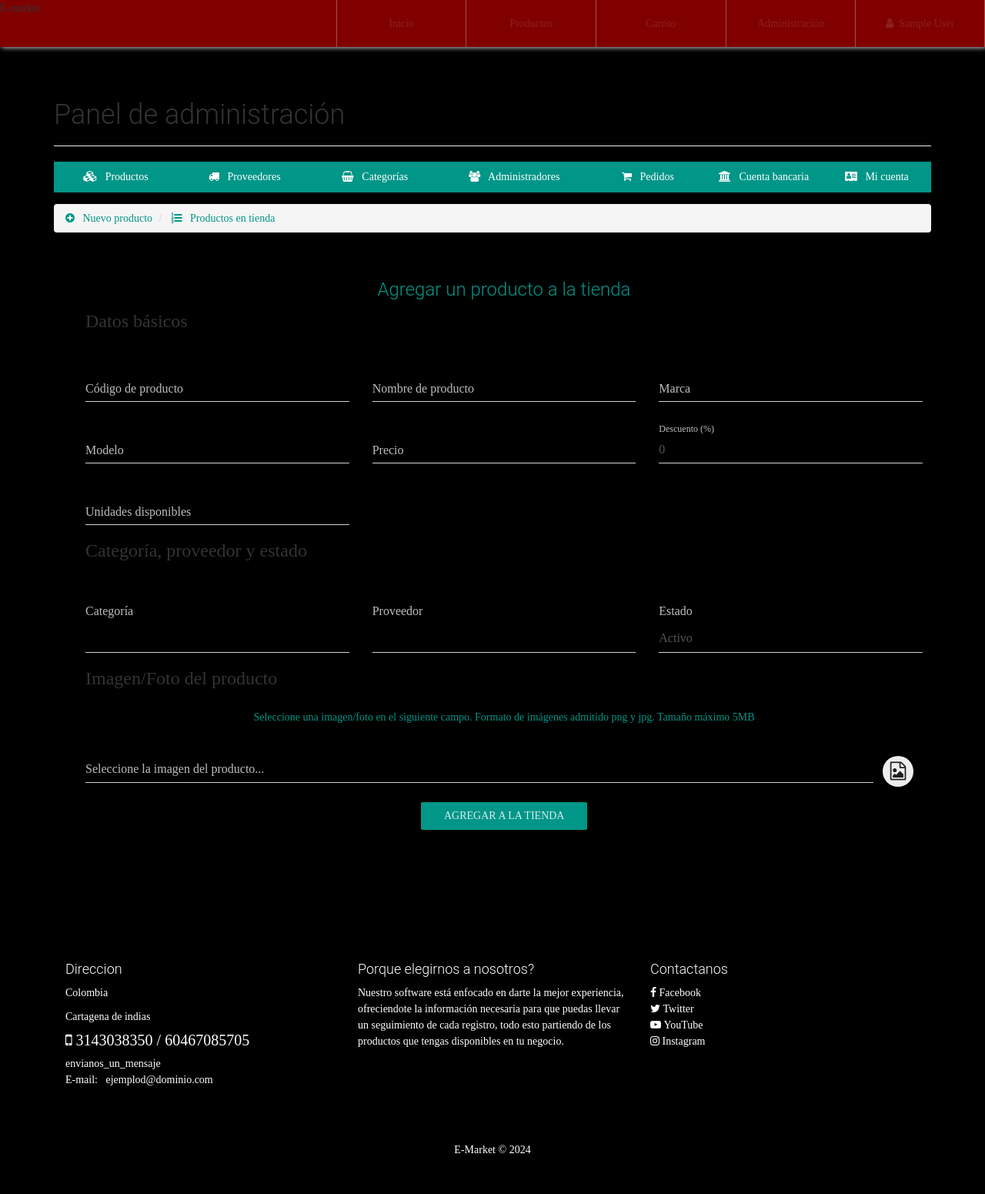
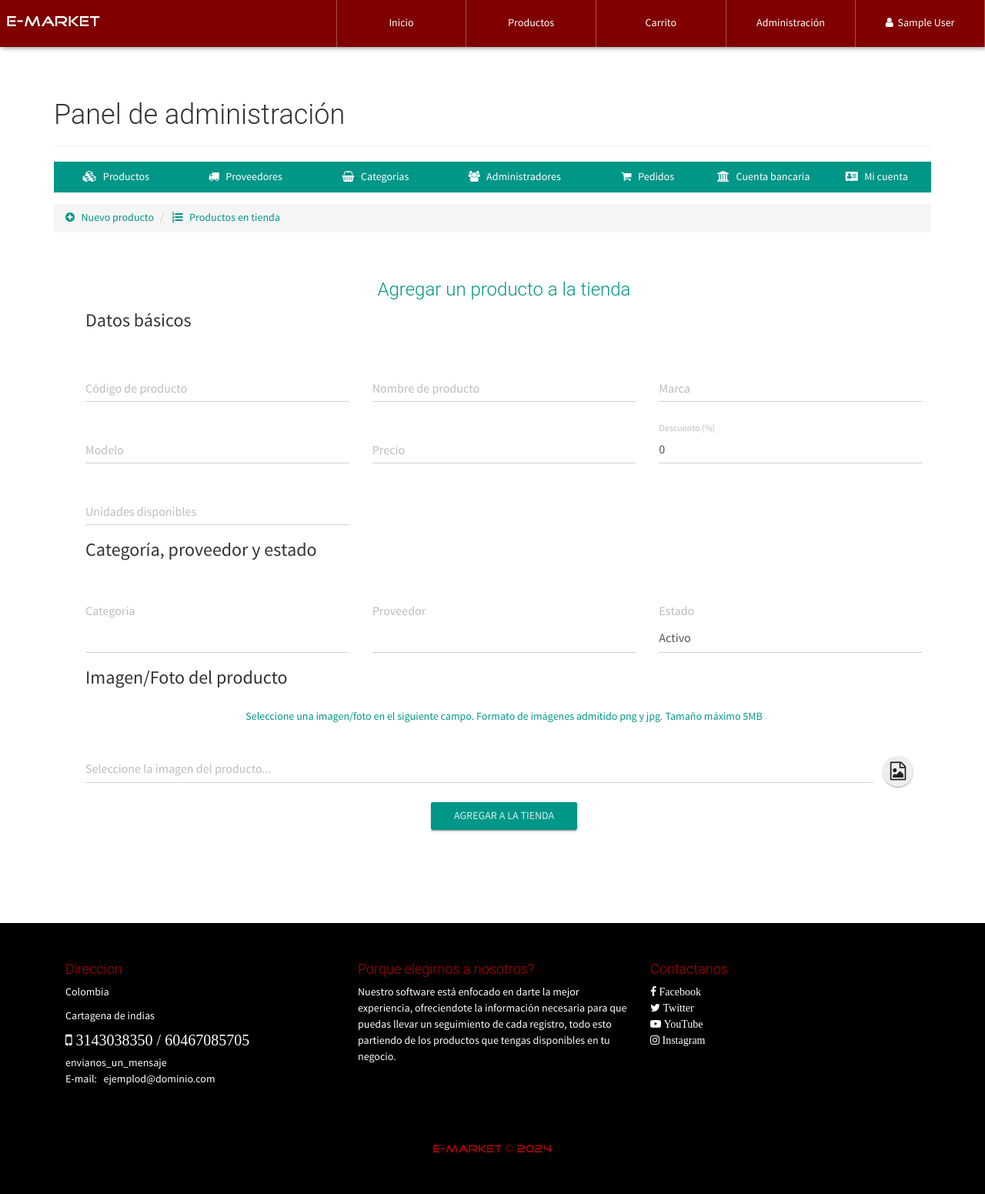
Before and after one commit to OscarCaraballo97/proyecto-d-aula, a PHP site: page /configAdmin.php?view=product in a window 1280 px wide. Shown: the whole page at 77% size. Run offline with PHP 8.4, Linux system fonts and the light colour scheme; the visitor is signed in with stand-in values (Sample User, id 1); data that the repository does not hold is empty.

Commit message:
se cambia de color la interfaz

```diff
--- a/css/style.css
+++ b/css/style.css
@@ -1,18 +1,19 @@
 /* ========================================= General styles ======================================*/
 @font-face {
     font-family: 'FontFamilyLogo';
-    src: url('C:\xampp\htdocs\pda\fonts\fontawesome-webfont.woff2') format('woff2'),
-    url('C:\xampp\htdocs\pda\fonts\fontawesome-webfont.woff') format('woff'),
-    url('C:\xampp\htdocs\pda\fonts\goodtime-webfont.ttf') format('truetype'),
-    url('C:\xampp\htdocs\pda\fonts\sourcesanspro-regular-webfont.svg') format('svg');
+    src: url('../fonts/goodtime-webfont.woff2') format('woff2'),
+         url('../fonts/goodtime-webfont.woff') format('woff'),
+         url('../fonts/goodtime-webfont.ttf') format('truetype'),
+         url('../fonts/goodtime-webfont.svg') format('svg');
+    font-weight: normal;
     font-style: normal;
 }
 @font-face {
     font-family: 'FontFamilySPro';
-    src: url('C:\xampp\htdocs\pda\fonts\fontawesome-webfont.woff2') format('woff2'),
-         url('C:\xampp\htdocs\pda\fonts\fontawesome-webfont.woff') format('woff'),
-         url('C:\xampp\htdocs\pda\fonts\goodtime-webfont.ttf') format('truetype'),
-         url('C:\xampp\htdocs\pda\fonts\sourcesanspro-regular-webfont.svg') format('svg');
+    src: url('../fonts/sourcesanspro-regular-webfont.woff2') format('woff2'),
+         url('../fonts/sourcesanspro-regular-webfont.woff') format('woff'),
+         url('../fonts/sourcesanspro-regular-webfont.ttf') format('truetype'),
+         url('../fonts/sourcesanspro-regular-webfont.svg') format('svg');
     font-weight: normal;
     font-style: normal;
 }
@@ -35,7 +36,7 @@ nav{
     position: fixed;
     top: 0px;
     background-color: #800000;
-    box-shadow: 2px 0px 7px #ffffff;
+    box-shadow: 2px 0px 7px #626262;
 	z-index: 50;
 }
 .contenedor-tabla{
@@ -48,10 +49,10 @@ nav{
 }
 .contenedor-tr > a{
 	text-decoration: none;
-	color: #8a2020;
+	color: #fff;
 }
 .contenedor-tr > a:hover{
-	background-color: rgba(255, 255, 255, 0.1);
+	background-color: rgba(255, 255, 255,.1);
     transition: background-color .4s ease-in;
 }
 .contenedor-tr > a:last-child{
@@ -68,7 +69,7 @@ nav{
 	outline: none;
 }
 
-.text-Navegbar{
+.text-navbar{
     color: #fff;
     font-size: 19px;
     float: left;
@@ -95,19 +96,10 @@ footer{
     padding: 40px 0px;
 }
 .text-footer{
-    color: #ffffff;
+    color: #b40000;
 }
 footer a{
-    color: #ffffff;
-    background-color: #000000;
-}
-
-footer a:hover{
-        color: #ffffff;
-        background-color: #000000;
-        }
-        footer a:visited{
-            color: #d60000;
+    color: #fff;
 }
 .tittles-pages-logo{
     font-family: "FontFamilyLogo";
@@ -126,7 +118,7 @@ footer a:hover{
     z-index: 99999;
 }
 .container-form-admin{
-    border: 1px solid #000000 !important;
+    border: 1px solid #ffffff !important;
     border-radius: 4px;
     padding: 10px;
     margin-top: 25px;
@@ -136,15 +128,15 @@ footer a:hover{
     background-image: url("../imagenes/img/font.JPG");
 }
 #new-prod-index{
-    background-color: rgba(0, 0, 0, 0.9);
+    background-color: rgba(255, 255, 255, 0.9);
 }
 #reg-info-index{
-    background-color: rgba(0, 0, 0, 0.9);
+    background-color: rgba(255, 255, 255, 0.9);
     border-top: 1px solid rgba(255, 79, 79, 0.598);
 }
 #distribuidores-index{
-    background-color: rgba(0, 0, 0, 0.87);
-    color: #000;
+    background-color: rgba(255, 255, 255, 0.87);
+    color: #ffffff;
 }
 /* ========================================= product styles ======================================*/
 #container-page-product{
@@ -178,6 +170,6 @@ footer a:hover{
     background-image: url(../imagenes/img/font.JPG);
 }
 #prove-product-cat-config{
-    background-color: #000000;
+    background-color: #ffffff;
     min-height: 900px;
 }
```
Also changed, not shown: index.php (+0 -41 lines), fonts/FontAwesome.otf (added).
